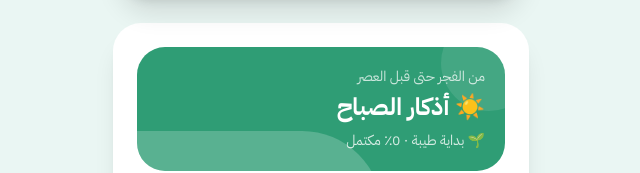
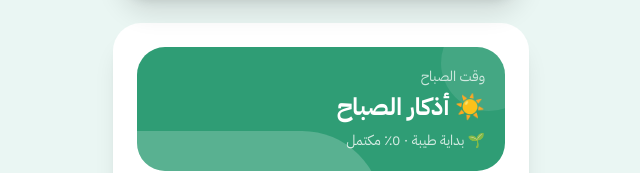
Before and after one commit to faheemappsa/athar, a React (Vite) app: page /dhikr in a window 1280 px wide. Shown: the part 237-410 px from the top of the page, without its empty margins (319-959 px from the left). Built offline with nearby package versions, Linux system fonts and the light colour scheme; the HTML template or start-up script is replaced by a standard one.

Commit message:
style: simplify adhkar hero label

```diff
--- a/src/components/Dhikr/Dhikr.tsx
+++ b/src/components/Dhikr/Dhikr.tsx
@@ -17,6 +17,12 @@ const parseTime = (time: string) => {
   const date = new Date();
   date.setHours(hours || 0, minutes || 0, 0, 0);
   return date;
+};
+
+const PERIOD_LABEL: Record<DhikrCategory, string> = {
+  morning: "وقت الصباح",
+  evening: "وقت المساء",
+  sleep: "وقت السكينة",
 };
 
 export default function Dhikr() {
@@ -99,7 +105,7 @@ export default function Dhikr() {
   const current = dhikrList[currentIndex] || dhikrList[0];
   const safeCount = Math.max(1, current?.count || 1);
   const isComplete = count >= safeCount;
-  const totalProgress = dhikrList.length > 0 ? ((currentIndex + (count / safeCount)) / dhikrList.length) * 100 : 0;
+  const totalProgress = dhikrList.length > 0 ? ((currentIndex + count / safeCount) / dhikrList.length) * 100 : 0;
   const categoryInfo = CATEGORY_LABELS[category];
   const stage = totalProgress >= 100 ? "🌳 اكتملت" : totalProgress >= 55 ? "🌿 تتقدم" : "🌱 بداية طيبة";
 
@@ -159,7 +165,7 @@ export default function Dhikr() {
     >
       <div className="relative mb-5 overflow-hidden rounded-[28px] bg-action p-5 text-white">
         <div className="relative z-10">
-          <p className="text-sm text-white/75">{categoryInfo.subtitle}</p>
+          <p className="text-sm text-white/75">{PERIOD_LABEL[category]}</p>
           <h2 className="mt-1 text-2xl font-bold">{categoryInfo.emoji} {categoryInfo.title}</h2>
           <p className="mt-2 text-sm text-white/80">{stage} · {Math.round(totalProgress)}٪ مكتمل</p>
         </div>
```
